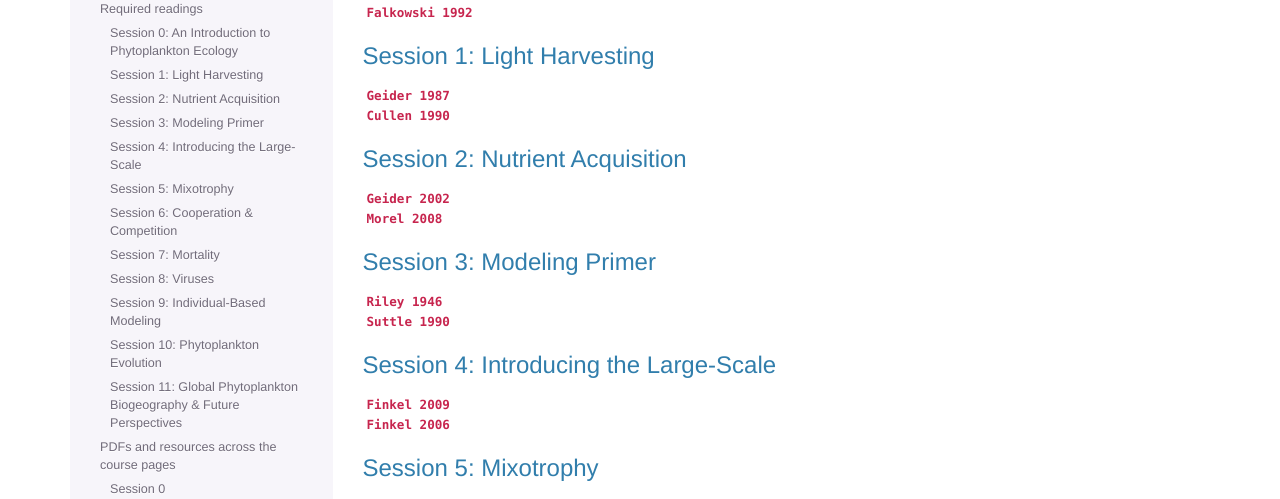
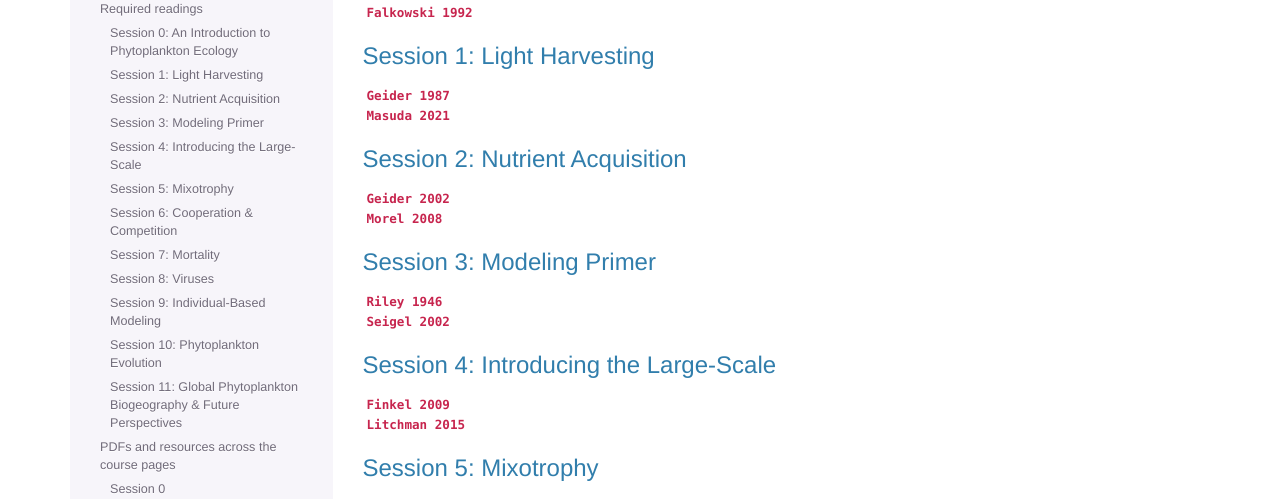
Before and after one commit to akrinos/2021-phyto-phys, a Sphinx documentation site: the page built from docs/index.rst, in a window 1280 px wide and 900 px high, scrolled down 1240 px. Shown: the part 152-651 px from the top of the window. Built offline with Sphinx 7.4.7, drawn with Linux system fonts in a browser that asks for light colours.

Commit message:
Fixing landing page

```diff
--- a/docs/index.rst
+++ b/docs/index.rst
@@ -37,7 +37,7 @@ Session 0: An Introduction to Phytoplankton Ecology
 Session 1: Light Harvesting
 ###########################
 | :download:`Geider 1987 <../_literature/session1/geider1987.pdf>`
-| :download:`Cullen 1990 <../_literature/session1/cullen1990.pdf>`
+| :download:`Masuda 2021 <../_literature/session1/masuda2021.pdf>`
 
 Session 2: Nutrient Acquisition
 ###############################
@@ -47,12 +47,12 @@ Session 2: Nutrient Acquisition
 Session 3: Modeling Primer
 ##########################
 | :download:`Riley 1946 <../_literature/session3/riley1946.pdf>`
-| :download:`Suttle 1990 <../_literature/session3/suttle1990.pdf>`
+| :download:`Seigel 2002 <../_literature/session3/seigel2002.pdf>`
 
 Session 4: Introducing the Large-Scale
 ######################################
-| :download:`Finkel 2009 <../_literature/session4/litchman2015.pdf>`
-| :download:`Finkel 2006 <../_literature/session4/finkel2006.pdf>`
+| :download:`Finkel 2009 <../_literature/session4/finkel2009.pdf>`
+| :download:`Litchman 2015 <../_literature/session4/litchman2015.pdf>`
 
 Session 5: Mixotrophy
 #####################
@@ -70,7 +70,7 @@ Session 7: Mortality
 
 Session 8: Viruses
 ###########################################
-| :download:`Menge 2009 <../_literature/session8/siegel2002.pdf>`
+| :download:`Menge 2009 <../_literature/session8/menge2009.pdf>`
 | :download:`Suttle 1990 <../_literature/session8/suttle1990.pdf>`
 
 Session 9: Individual-Based Modeling
```
Also changed, not shown: 2 other files.
